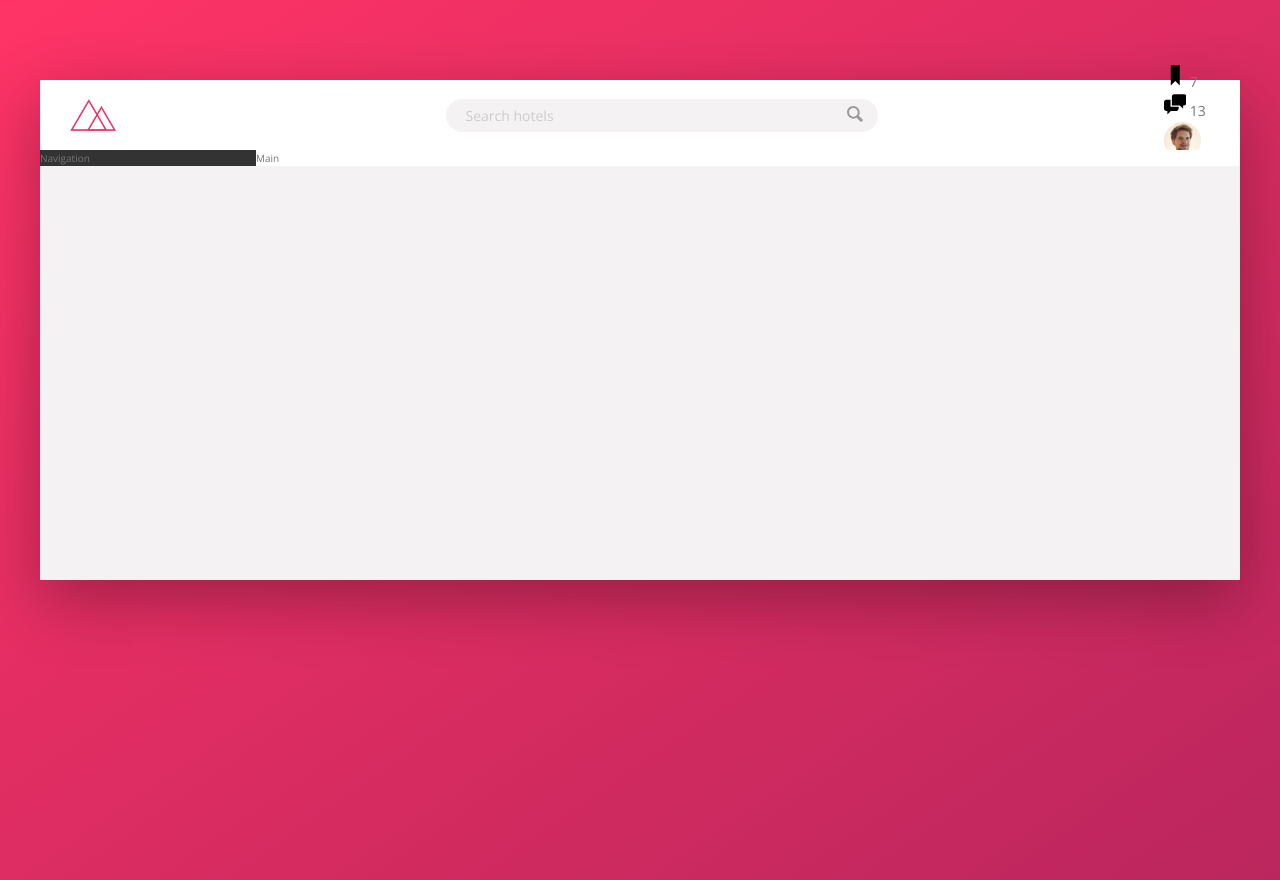
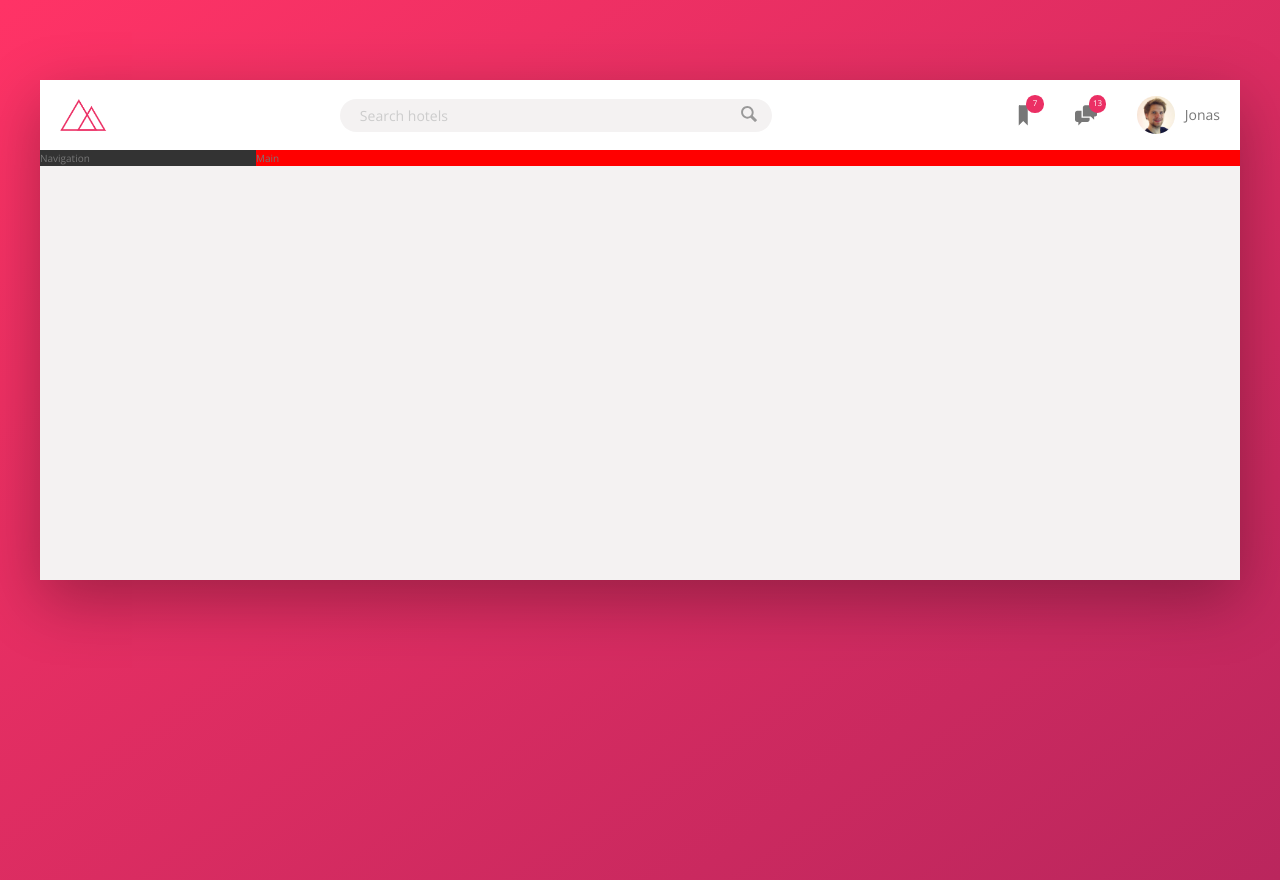
Before and after one commit to Pat-On/trillo-advanced-css-sass-course-udemy, a website: page index.html in a window 1280 px wide. Drawn offline with nearby package versions, Linux system fonts and the light colour scheme.

Commit message:
header 3/3

```diff
--- a/sass/_components.scss
+++ b/sass/_components.scss
@@ -3,7 +3,7 @@
 
 .logo {
   height: 3.25rem;
-  margin: 3rem;
+  margin-left: 2rem;
 }
 
 /////////////////////////////////////////////////////////////@at-root
@@ -71,15 +71,47 @@
 // USER NAVIGATION
 
 .user-nav {
+  align-self: stretch;
+  display: flex;
+  align-items: center;
+  // selecting all direct children of .user-nav
+  & > * {
+    padding: 0 2rem;
+    cursor: pointer;
+    height: 100%;
+    display: flex;
+    align-items: center;
+  }
+  & > *:hover {
+    background-color: var(--color-grey-light-2);
+  }
+
   &__icon-box {
+    position: relative;
   }
 
   &__icon {
     height: 2.25rem;
     width: 2.25rem;
+    fill: var(--color-grey-dark-2);
   }
 
   &__notification {
+    font-size: 0.8rem;
+    height: 1.75rem;
+    width: 1.75rem;
+    border-radius: 50%;
+    background-color: var(--color-primary);
+    color: #fff;
+    position: absolute;
+    top: 1.5rem;
+    right: 1.1rem;
+
+    //flexbox is working with text to
+    //4th level of flexboxing
+    display: flex;
+    justify-content: center;
+    align-items: center;
   }
 
   &__user {
@@ -87,6 +119,7 @@
 
   &__user-photo {
     height: 3.75rem;
+    margin-right: 1rem;
     border-radius: 50%;
   }
 
--- a/sass/_layout.scss
+++ b/sass/_layout.scss
@@ -35,6 +35,6 @@
 
 //flex item
 .hotel-view {
-  background-color: #fff;
+  background-color: red;
   flex: 1;
 }
```
Also changed, not shown: css/style.css.
